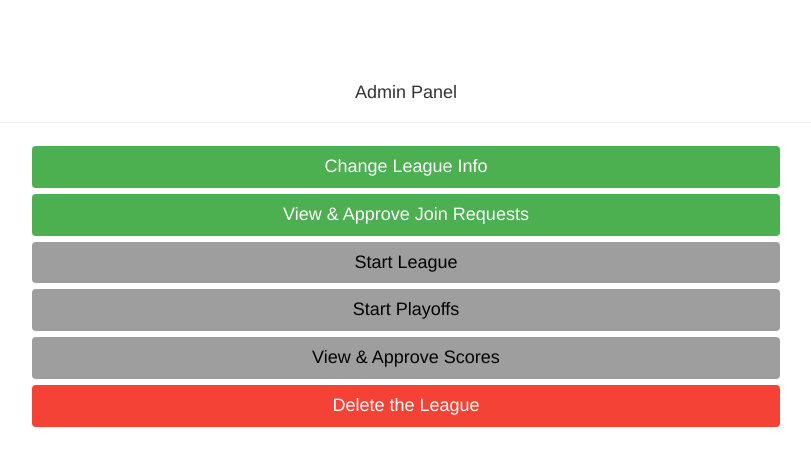
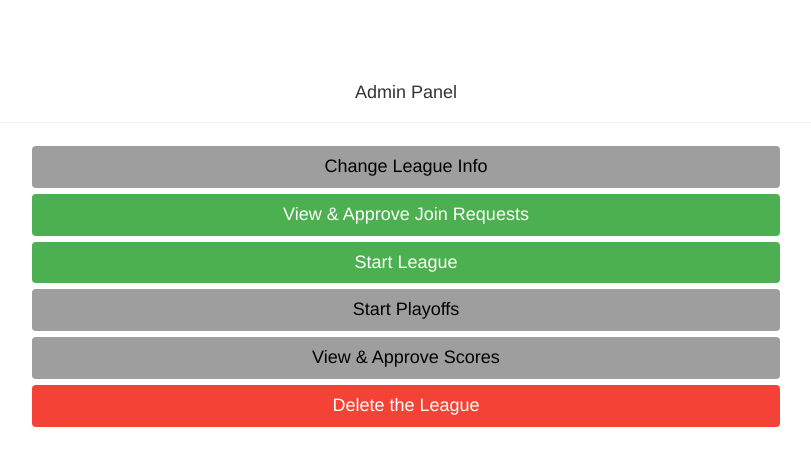
Before and after one commit to dchege711/cos333_tiger_leagues, a Flask app: template tiger_leagues/templates/admin/admin_league_panel.html in a window 1280 px wide. Shown: the part 52-518 px from the top of the page, without its empty margins (234-1045 px from the left). Run offline with Flask 2, Linux system fonts and the light colour scheme; the template is opened without the code that fills it, so the values that code supplies are empty; parts of the project's set-up code (start-up, migrations or seed data) failed here and were passed over; some libraries are stand-ins or nearby versions.

Commit message:
Make /start-league clickable from admin panel. Fix relative URLs

```diff
--- a/tiger_leagues/templates/admin/admin_league_panel.html
+++ b/tiger_leagues/templates/admin/admin_league_panel.html
@@ -17,11 +17,11 @@
         <div class="w3-center large_portrait_margins">
             <h4>{{league_info["league_name"]}} Admin Panel</h4>
             <hr>
-            <button class="w3-button w3-large w3-round w3-green" onclick="document.location = ''">Change League Info</button>
+            <button class="w3-button w3-large w3-round w3-gray inactive">Change League Info</button>
             <br />
-            <button class="w3-button w3-large w3-round w3-green" onclick="document.location = 'approve-members'">View & Approve Join Requests</button>
+            <button class="w3-button w3-large w3-round w3-green" onclick="document.location = 'approve-members/'">View & Approve Join Requests</button>
             <br />
-            <button class="w3-button w3-large w3-round w3-gray inactive">Start League</button>
+            <button class="w3-button w3-large w3-round w3-green" onclick="document.location = 'start-league/'">Start League</button>
             <br />
             <button class="w3-button w3-large w3-round w3-gray inactive">Start Playoffs</button>
             <br />
--- a/tiger_leagues/templates/admin/approve_members.html
+++ b/tiger_leagues/templates/admin/approve_members.html
@@ -64,7 +64,8 @@
             <br />
             <p><span id="num_players">{{ns.num_approved_players}}</span> active players / {{league_info["max_num_players"]}} possible players</p>
             <br />
-            <button onclick="saveTableChanges();" class="w3-button w3-round w3-green">Save Changes</button>
+            <button onclick="document.location = './../'" class="w3-button w3-round w3-orange w3-left">Back to Admin Page</button>
+            <button onclick="saveTableChanges();" class="w3-button w3-round w3-green w3-right">Save Changes</button>
 
         </div>
 
```
